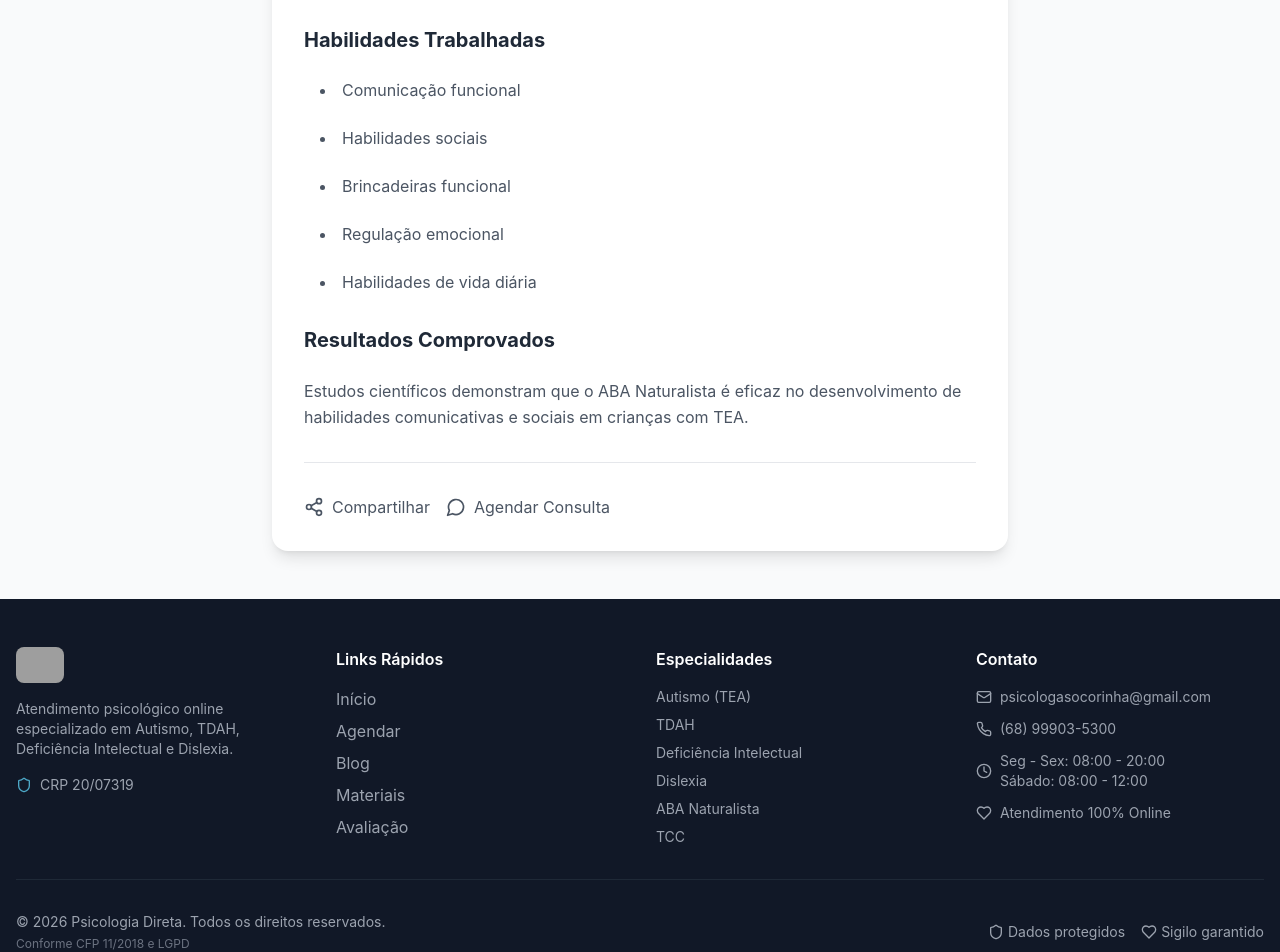
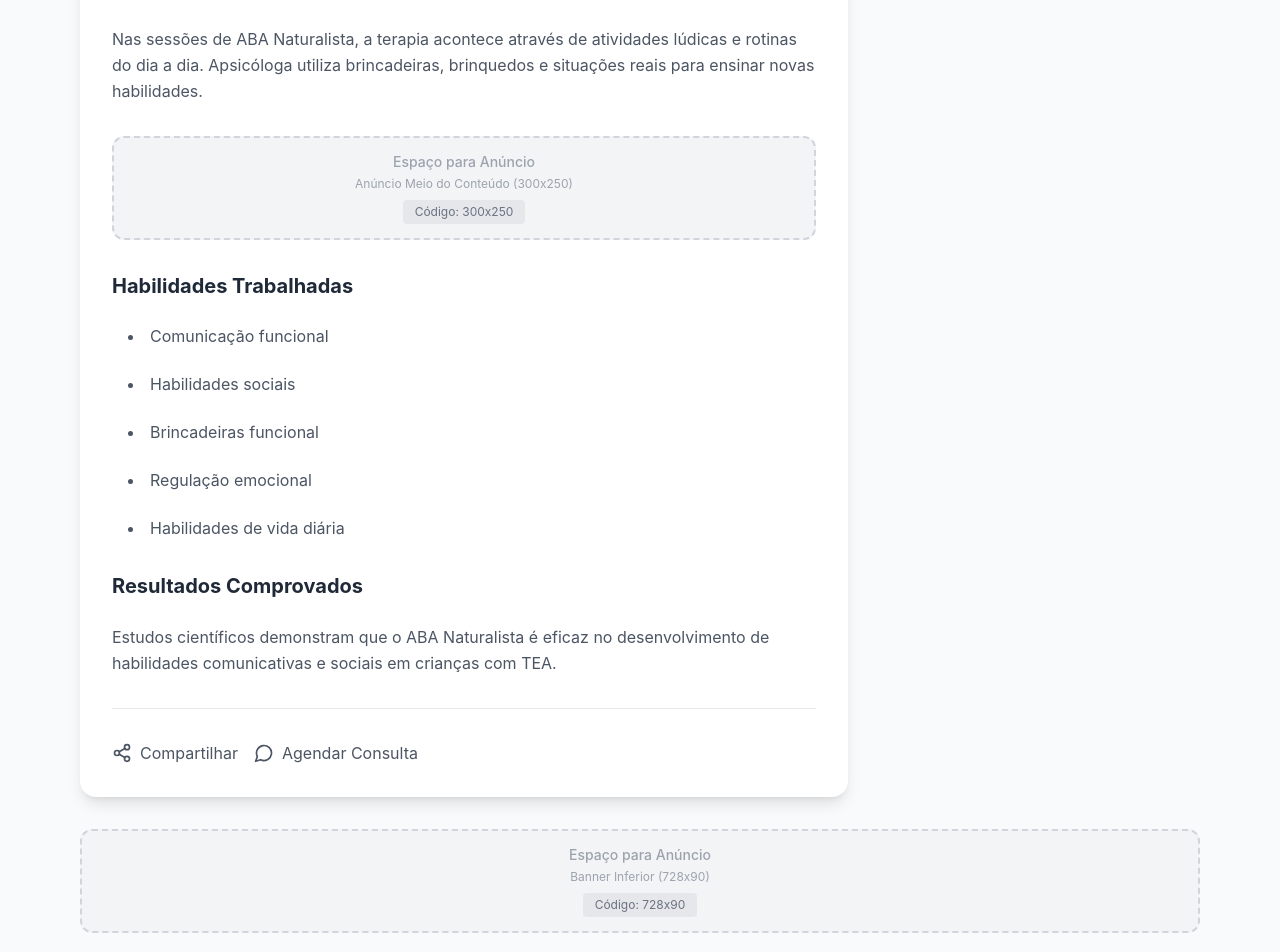
Before and after one commit to inovagratis-ctrl/onlinepsicologiabrasil, a Next.js app: page /blog/aba-naturalista-como-funciona in a window 1280 px wide. Shown: the part 1020-1972 px from the top of the page. Built offline with nearby package versions, Linux system fonts and the light colour scheme; grey boxes are pictures that could not be loaded.

Commit message:
feat: add text labels to admin buttons (Incluir, Editar, Excluir) and AdBanner component

```diff
--- a/src/app/admin/blog/page.tsx
+++ b/src/app/admin/blog/page.tsx
@@ -333,18 +333,20 @@ export default function AdminBlog() {
                     </p>
                   </div>
 
-                  <div className="flex gap-2">
+                  <div className="flex gap-2 flex-shrink-0">
                     <button
                       onClick={() => startEditing(post)}
-                      className="p-2 text-gray-400 hover:text-primary-500 hover:bg-primary-50 rounded-lg"
+                      className="flex items-center gap-1 px-3 py-2 text-sm bg-primary-50 text-primary-600 rounded-lg hover:bg-primary-100 transition-colors"
                     >
                       <Edit className="w-4 h-4" />
+                      Editar
                     </button>
                     <button
                       onClick={() => handleDelete(post.id)}
-                      className="p-2 text-gray-400 hover:text-red-500 hover:bg-red-50 rounded-lg"
+                      className="flex items-center gap-1 px-3 py-2 text-sm bg-red-50 text-red-600 rounded-lg hover:bg-red-100 transition-colors"
                     >
                       <Trash2 className="w-4 h-4" />
+                      Excluir
                     </button>
                   </div>
                 </div>
--- a/src/app/admin/materials/page.tsx
+++ b/src/app/admin/materials/page.tsx
@@ -325,9 +325,10 @@ export default function AdminMaterials() {
                     )}
                   </div>
 
-                  <div className="flex gap-2">
-                    <label className={`p-2 rounded-lg cursor-pointer ${uploading ? 'bg-gray-100' : 'hover:bg-blue-50 text-gray-400 hover:text-blue-500'}`}>
+                  <div className="flex gap-2 flex-shrink-0">
+                    <label className={`flex items-center gap-1 px-3 py-2 text-sm rounded-lg cursor-pointer transition-colors ${uploading ? 'bg-gray-100 text-gray-400' : 'bg-blue-50 text-blue-600 hover:bg-blue-100'}`}>
                       <Upload className="w-4 h-4" />
+                      PDF
                       <input
                         type="file"
                         accept=".pdf"
@@ -341,15 +342,17 @@ export default function AdminMaterials() {
                     </label>
                     <button
                       onClick={() => startEditing(material)}
-                      className="p-2 text-gray-400 hover:text-primary-500 hover:bg-primary-50 rounded-lg"
+                      className="flex items-center gap-1 px-3 py-2 text-sm bg-primary-50 text-primary-600 rounded-lg hover:bg-primary-100 transition-colors"
                     >
                       <Edit className="w-4 h-4" />
+                      Editar
                     </button>
                     <button
                       onClick={() => handleDelete(material.id)}
-                      className="p-2 text-gray-400 hover:text-red-500 hover:bg-red-50 rounded-lg"
+                      className="flex items-center gap-1 px-3 py-2 text-sm bg-red-50 text-red-600 rounded-lg hover:bg-red-100 transition-colors"
                     >
                       <Trash2 className="w-4 h-4" />
+                      Excluir
                     </button>
                   </div>
                 </div>
--- a/src/app/blog/[slug]/page.tsx
+++ b/src/app/blog/[slug]/page.tsx
@@ -1,5 +1,6 @@
 import { Calendar, Clock, ArrowLeft, Share2, MessageCircle } from 'lucide-react'
 import Link from 'next/link'
+import AdBanner from '@/components/AdBanner'
 
 const posts: Record<string, {
   title: string
@@ -102,14 +103,25 @@ export default function BlogPost({ params }: { params: { slug: string } }) {
     )
   }
 
+  // Dividir conteúdo para inserir anúncio no meio
+  const midpoint = Math.ceil(post.content.length / 2)
+  const firstHalf = post.content.slice(0, midpoint)
+  const secondHalf = post.content.slice(midpoint)
+
   return (
     <div className="min-h-screen bg-gray-50 py-12">
-      <article className="max-w-3xl mx-auto px-4">
+      <div className="max-w-6xl mx-auto px-4">
         <Link href="/blog" className="inline-flex items-center gap-2 text-gray-600 hover:text-primary-600 mb-6">
           <ArrowLeft className="w-4 h-4" />
           Voltar ao blog
         </Link>
 
+        {/* Ad - Topo do Artigo */}
+        <AdBanner position="top" />
+
+        <div className="flex gap-8 mt-6">
+          {/* Conteúdo Principal */}
+          <article className="flex-1">
             <div className="bg-white rounded-2xl shadow-lg p-8">
               <div className="flex items-center gap-4 mb-6">
                 <span className="px-3 py-1 bg-primary-100 text-primary-600 rounded-full text-sm font-medium">
@@ -127,8 +139,34 @@ export default function BlogPost({ params }: { params: { slug: string } }) {
 
               <h1 className="text-3xl font-bold text-gray-800 mb-8">{post.title}</h1>
 
+              {/* Primeira metade do conteúdo */}
               <div className="prose prose-lg max-w-none">
-            {post.content.map((paragraph, index) => (
+                {firstHalf.map((paragraph, index) => (
+                  <div key={index} className="mb-6">
+                    {paragraph.startsWith('###') ? (
+                      <h2 className="text-xl font-bold text-gray-800 mt-8 mb-4">
+                        {paragraph.replace('### ', '')}
+                      </h2>
+                    ) : paragraph.startsWith('- **') ? (
+                      <li className="ml-4 mb-2">
+                        <strong>{paragraph.match(/\*\*(.*?)\*\*/)?.[1]}</strong>
+                        {paragraph.replace(/- \*\*.*?\*\*/, '')}
+                      </li>
+                    ) : paragraph.startsWith('- ') ? (
+                      <li className="ml-4 mb-2 text-gray-600">{paragraph.replace('- ', '')}</li>
+                    ) : (
+                      <p className="text-gray-600 leading-relaxed">{paragraph}</p>
+                    )}
+                  </div>
+                ))}
+              </div>
+
+              {/* Ad - Meio do Conteúdo */}
+              <AdBanner position="middle" />
+
+              {/* Segunda metade do conteúdo */}
+              <div className="prose prose-lg max-w-none mt-6">
+                {secondHalf.map((paragraph, index) => (
                   <div key={index} className="mb-6">
                     {paragraph.startsWith('###') ? (
                       <h2 className="text-xl font-bold text-gray-800 mt-8 mb-4">
@@ -165,6 +203,16 @@ export default function BlogPost({ params }: { params: { slug: string } }) {
               </div>
             </div>
           </article>
+
+          {/* Sidebar com Anúncio */}
+          <aside className="hidden lg:block w-80 flex-shrink-0">
+            <AdBanner position="sidebar" />
+          </aside>
+        </div>
+
+        {/* Ad - Rodapé do Artigo */}
+        <AdBanner position="bottom" />
+      </div>
     </div>
   )
 }
--- a/src/app/blog/page.tsx
+++ b/src/app/blog/page.tsx
@@ -1,5 +1,6 @@
 import { Calendar, Clock, Tag, ArrowRight } from 'lucide-react'
 import Link from 'next/link'
+import AdBanner from '@/components/AdBanner'
 
 const posts = [
   {
@@ -44,15 +45,19 @@ export default function Blog() {
   return (
     <div className="min-h-screen bg-gray-50 py-12">
       <div className="max-w-6xl mx-auto px-4">
-        <div className="text-center mb-12">
+        {/* Header */}
+        <div className="text-center mb-8">
           <h1 className="text-4xl font-bold text-gray-800 mb-4">Blog</h1>
           <p className="text-lg text-gray-600 max-w-2xl mx-auto">
             Artigos, dicas e informações sobre Autismo, TDAH, Dislexia e neurodesenvolvimento
           </p>
         </div>
 
+        {/* Ad - Topo */}
+        <AdBanner position="top" />
+
         {/* Featured Post */}
-        <div className="mb-12">
+        <div className="mb-8">
           <Link href={`/blog/${posts[0].slug}`}>
             <div className="bg-white rounded-2xl shadow-lg overflow-hidden hover:shadow-xl transition-shadow">
               <div className="md:flex">
@@ -92,6 +97,9 @@ export default function Blog() {
           </Link>
         </div>
 
+        {/* Ad - Meio */}
+        <AdBanner position="middle" />
+
         {/* Posts Grid */}
         <div className="grid md:grid-cols-3 gap-6">
           {posts.slice(1).map((post) => (
@@ -130,6 +138,9 @@ export default function Blog() {
             </Link>
           ))}
         </div>
+
+        {/* Ad - Rodapé */}
+        <AdBanner position="bottom" />
       </div>
     </div>
   )
--- /dev/null
+++ b/src/components/AdBanner.tsx
@@ -0,0 +1,71 @@
+'use client'
+
+import { useState } from 'react'
+
+interface AdBannerProps {
+  position: 'top' | 'middle' | 'bottom' | 'sidebar'
+  className?: string
+}
+
+export default function AdBanner({ position, className = '' }: AdBannerProps) {
+  const [adLoaded, setAdLoaded] = useState(true)
+
+  // Coloque seu código de anúncio aqui
+  // Exemplo para Google AdSense:
+  /*
+  return (
+    <div className={`ad-container ${className}`}>
+      <ins className="adsbygoogle"
+        style={{ display: 'block' }}
+        data-ad-client="CAQUSEU_CODIGO"
+        data-ad-slot="SEU_SLOT"
+        data-ad-format="auto"
+        data-full-width-responsive="true"
+      />
+    </div>
+  )
+  */
+
+  // Placeholder para demonstração (remover quando colocar anúncio real)
+  return (
+    <div className={`bg-gray-100 border-2 border-dashed border-gray-300 rounded-xl ${getPositionStyles(position)} ${className}`}>
+      <div className="flex flex-col items-center justify-center h-full min-h-[100px] text-gray-400">
+        <p className="text-sm font-medium">Espaço para Anúncio</p>
+        <p className="text-xs mt-1">{getPositionLabel(position)}</p>
+        <p className="text-xs mt-2 px-3 py-1 bg-gray-200 rounded text-gray-500">
+          Código: {position === 'top' ? '728x90' : position === 'middle' ? '300x250' : position === 'sidebar' ? '300x600' : '728x90'}
+        </p>
+      </div>
+    </div>
+  )
+}
+
+function getPositionStyles(position: string): string {
+  switch (position) {
+    case 'top':
+      return 'mb-8'
+    case 'middle':
+      return 'my-8'
+    case 'bottom':
+      return 'mt-8'
+    case 'sidebar':
+      return 'sticky top-24'
+    default:
+      return ''
+  }
+}
+
+function getPositionLabel(position: string): string {
+  switch (position) {
+    case 'top':
+      return 'Banner Superior (728x90)'
+    case 'middle':
+      return 'Anúncio Meio do Conteúdo (300x250)'
+    case 'bottom':
+      return 'Banner Inferior (728x90)'
+    case 'sidebar':
+      return 'Anúncio Lateral (300x600)'
+    default:
+      return 'Anúncio'
+  }
+}
```
Lines whose indentation alone changed are shown as unchanged.
